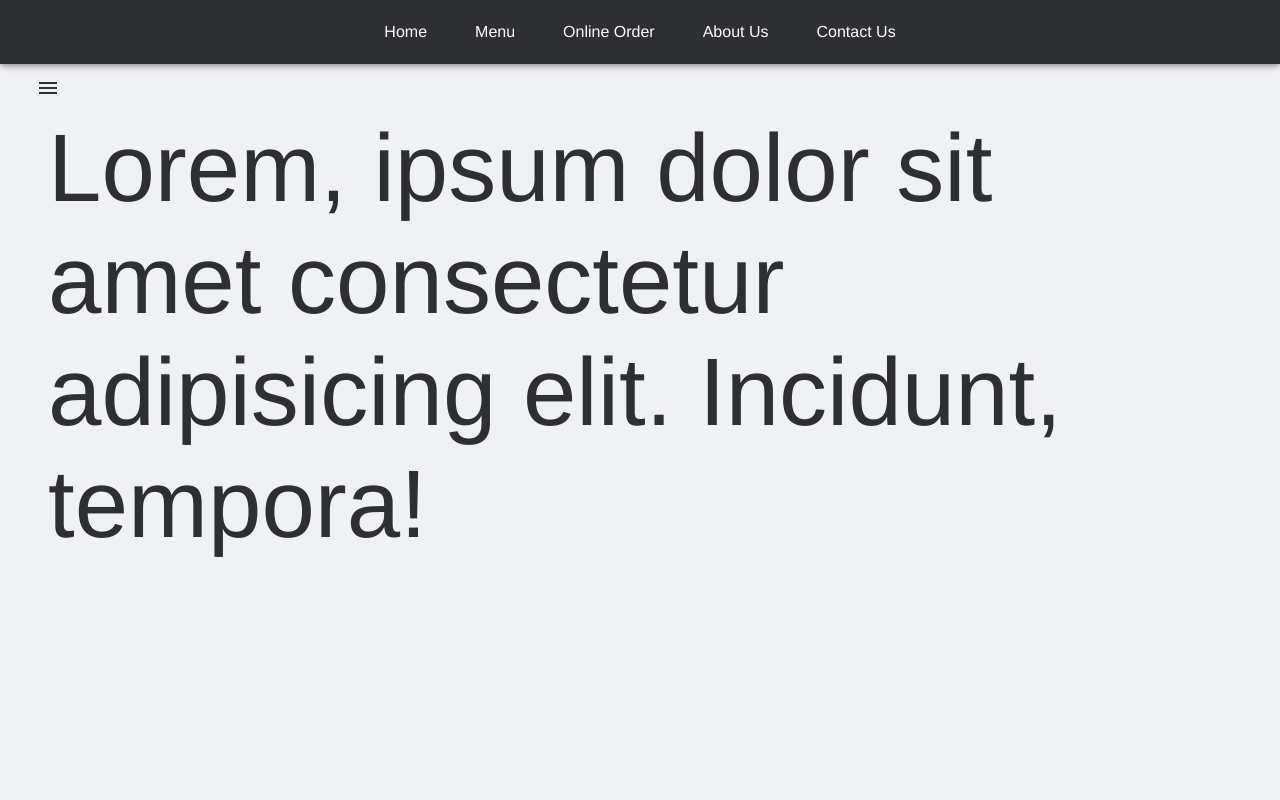
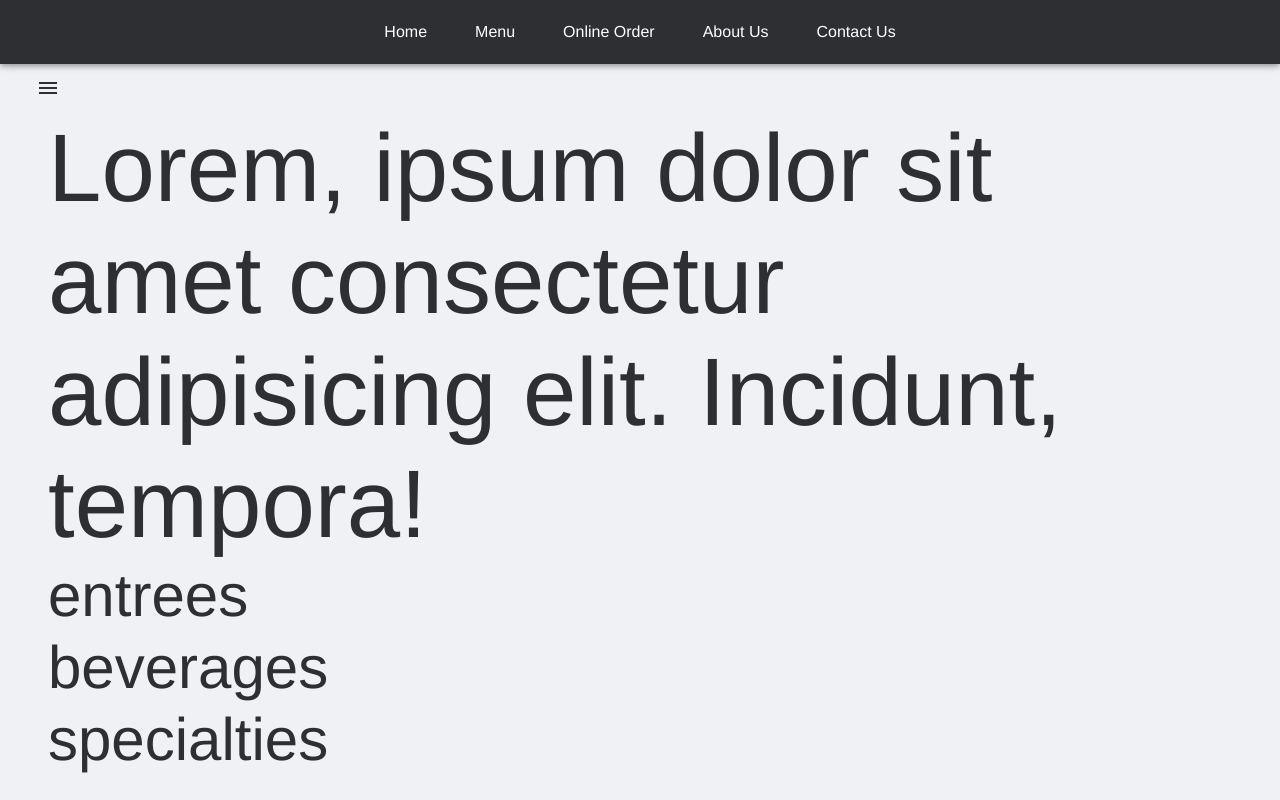
Before and after one commit to Explosivespectra/TypeBlog, a React (Create React App) app: page /menu in a window 1280 px wide. Built offline with nearby package versions, Linux system fonts and the light colour scheme.

Commit message:
Start work on menu content, adjust drawer

```diff
--- a/src/components/pageComponents/MenuPage.tsx
+++ b/src/components/pageComponents/MenuPage.tsx
@@ -66,7 +66,7 @@ const CategoryDrawer: React.FC<ContentProps> = ({ products, categories }) => {
     </Hidden>
     <Hidden lgDown>
       <Drawer
-        variant="persistent">
+        variant="persistent" open={true}>
         <Toolbar />
         <DrawerContent products={products} categories={categories} />
       </Drawer>
@@ -76,7 +76,17 @@ const CategoryDrawer: React.FC<ContentProps> = ({ products, categories }) => {
 
 const MenuContent: React.FC<ContentProps> = ({ products, categories }) => {
   return (
-    <></>
+  <>
+    {categories.map( (category) => {
+      return (
+      <Grid item container>
+        <Grid item>
+          <Typography variant="h2">{category}</Typography>
+        </Grid>
+      </Grid>
+      )
+    })}
+  </>
   )
 }
 
@@ -89,8 +99,7 @@ const MenuPage: React.FC<ContentProps> = ({ products, categories }) => {
       <Container>
         <Typography variant="h1">Lorem, ipsum dolor sit amet consectetur adipisicing elit. Incidunt, tempora!</Typography>
         <Grid container justify="center" alignItems="flex-start">
-          <Grid item>
-          </Grid>
+          <MenuContent products={products} categories={categories}/>
         </Grid>
       </Container>
     </>
```
